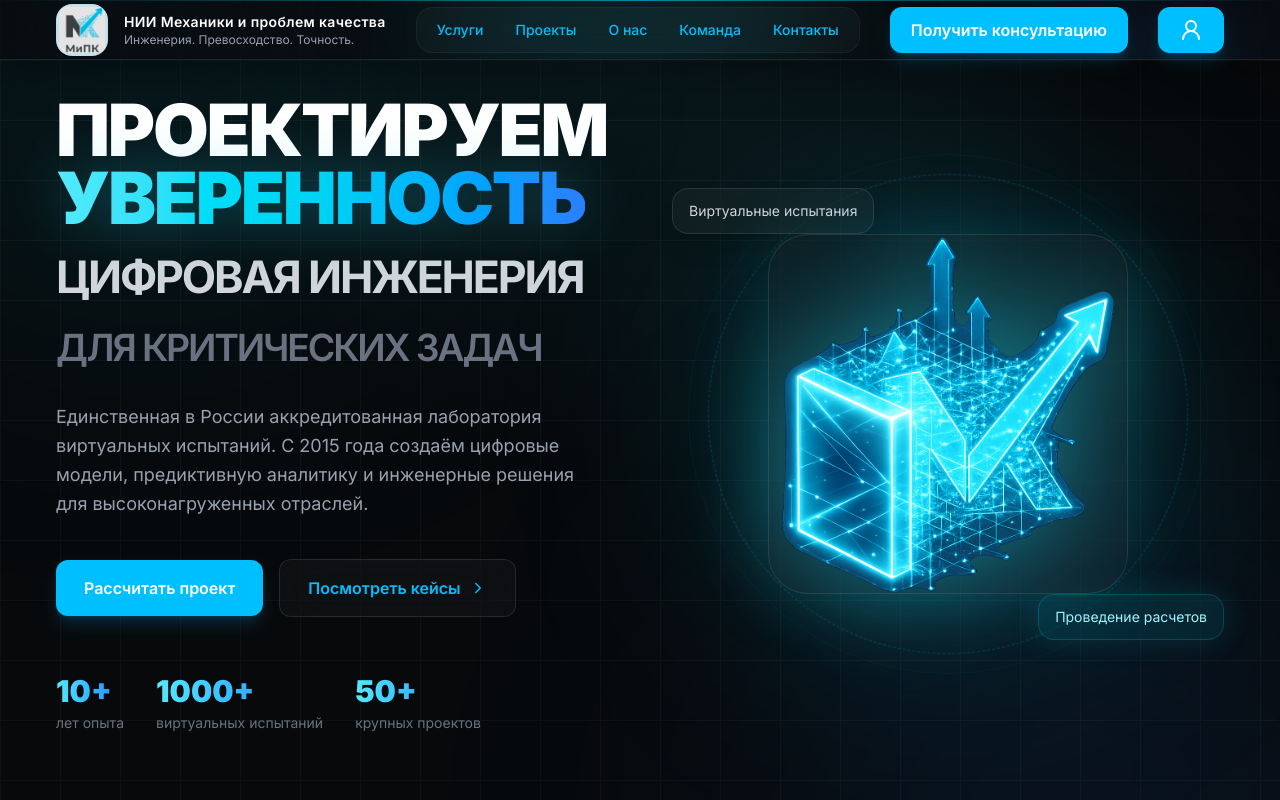
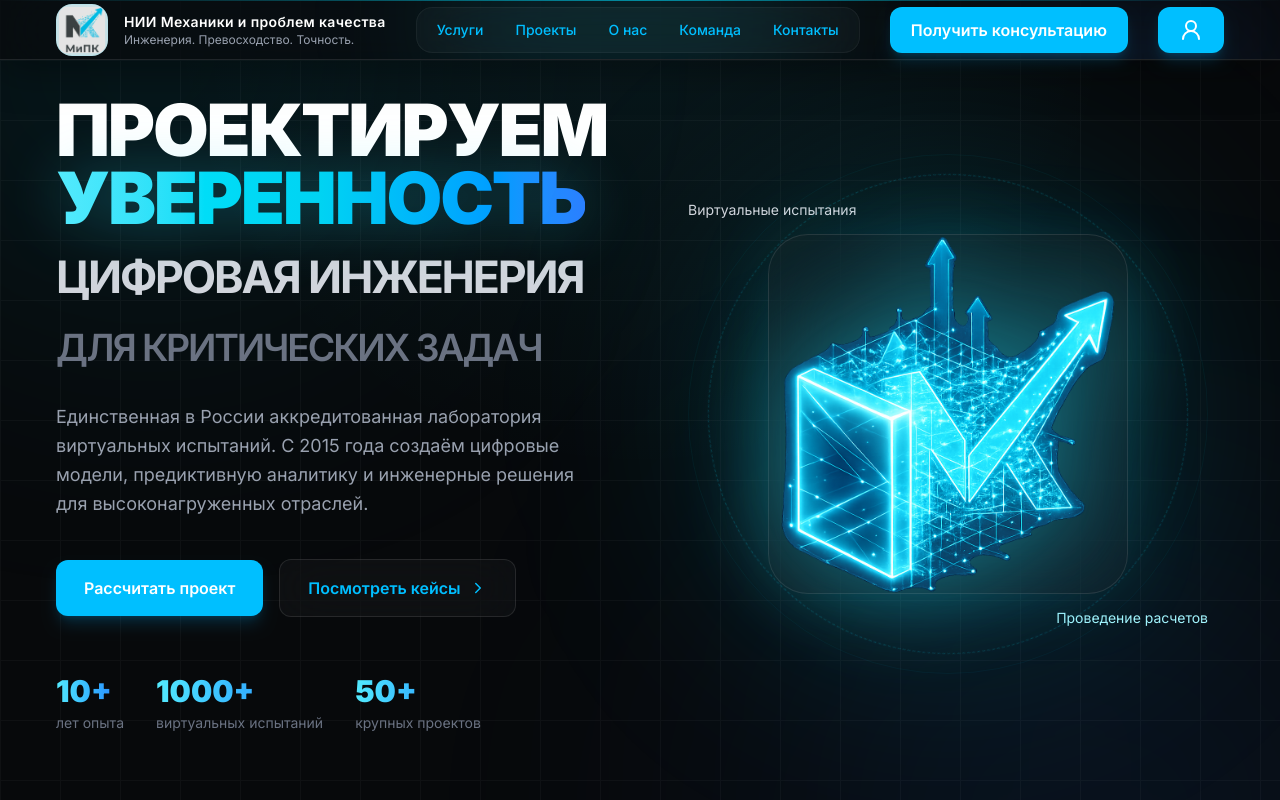
Before and after one commit to leemmit/niimech, a Next.js app: page / in a window 1280 px wide. Shown: the top 800 px of the page. Built offline with nearby package versions, Linux system fonts and the light colour scheme.

Commit message:
style: fix text which is not a button

```diff
--- a/src/components/Hero.tsx
+++ b/src/components/Hero.tsx
@@ -231,12 +231,8 @@ export default function Hero() {
               absolute top-6 left-0
               hidden xl:flex
               px-4 py-3
-              rounded-2xl
-              border border-white/10
-              bg-white/[0.04]
-              backdrop-blur-xl
+              bg-transparent
               text-sm text-gray-300
-              shadow-xl
             "
           >
             Виртуальные испытания
@@ -247,12 +243,8 @@ export default function Hero() {
               absolute bottom-6 right-0
               hidden xl:flex
               px-4 py-3
-              rounded-2xl
-              border border-cyan-400/20
-              bg-cyan-400/10
-              backdrop-blur-xl
+              bg-transparent
               text-sm text-cyan-200
-              shadow-[0_0_30px_rgba(34,211,238,0.15)]
             "
           >
             Проведение расчетов
```
